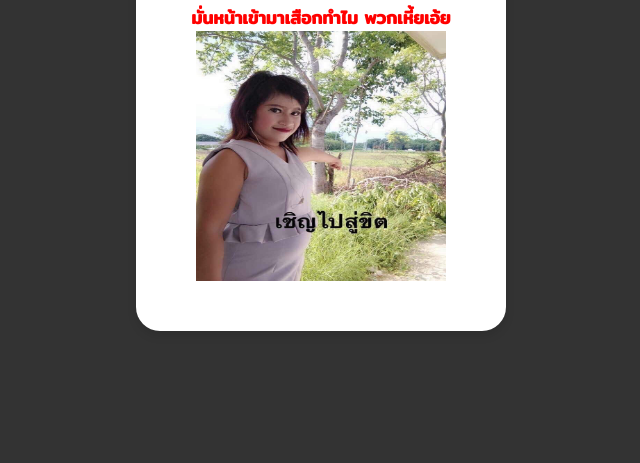
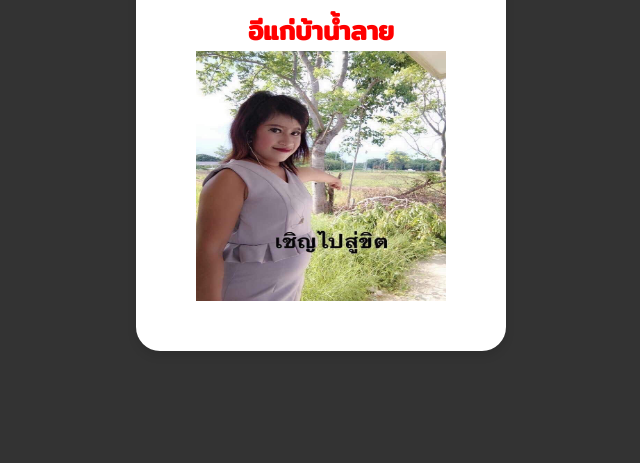
Before and after one commit to toey2002/t, a plain HTML site: page index.html in a window 1280 px wide. Shown: the part 337-800 px from the top of the page, without its empty margins (319-959 px from the left). Drawn offline with nearby package versions, Linux system fonts and the light colour scheme.

Commit message:
Add files via upload

```diff
--- a/index.html
+++ b/index.html
@@ -29,7 +29,9 @@
         <span class="job" style="display:block; text-align:center;"> <br>
           <h1><br>เข้ามาเสือกทำไม พวกเหี้ย</h1>
         <br><h3>
-        มั่นหน้าเข้ามาเสือกทำไม พวกเหี้ยเอ้ย</span></h3>
+        มั่นหน้าเข้ามาทำไม
+      <br>
+    อีแก่บ้าน้ำลาย</span></h3>
         </span>
         <img src="img/ร.jpg" width="250" height="250">
       </div>
--- a/style.css
+++ b/style.css
@@ -3,6 +3,7 @@
 @import url('https://fonts.googleapis.com/css2?family=Mitr:wght@300;400;500&display=swap');
 h1,h3 {
   color: red;
+  font-size: 26px;
 }
 * {
   margin: 0;
@@ -35,7 +36,7 @@ body {
   position: absolute;
   top: 0;
   left: 0;
-  height: 25%;
+  height: 20%;
   width: 100%;
   border-radius: 24px 24px 0 0;
   background-color: #000000;
```
